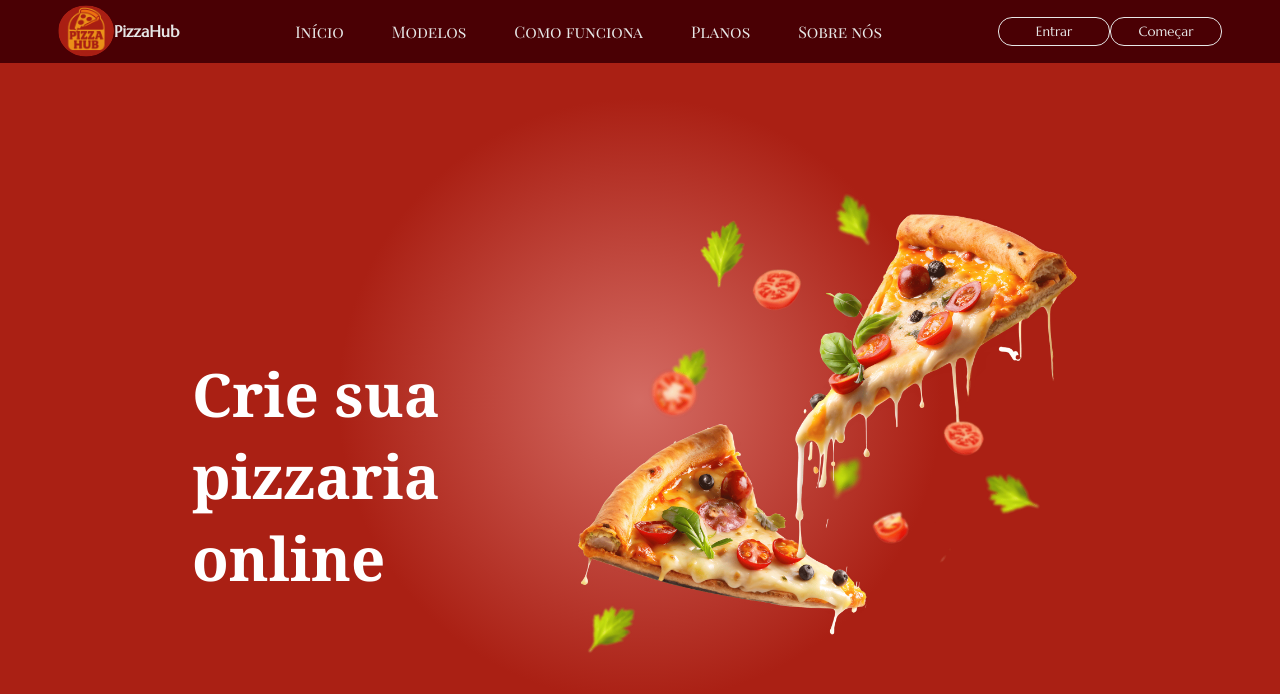
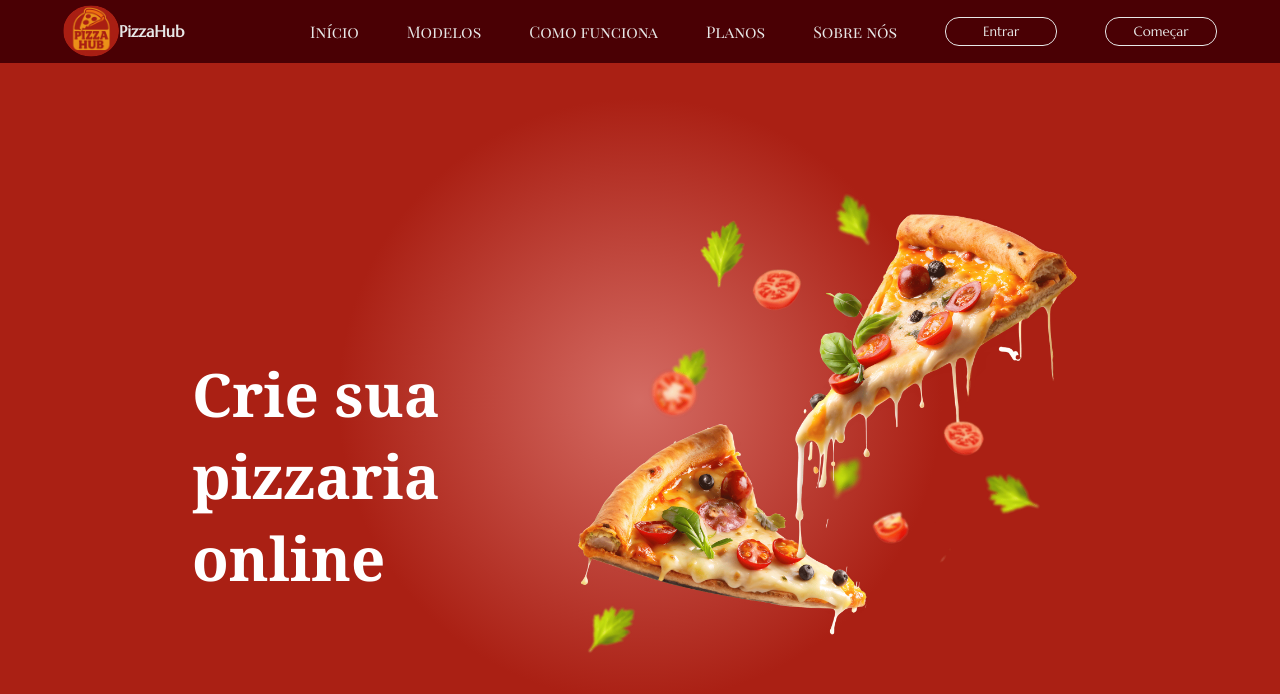
Before and after one commit to pedrohkf/PizzaHub, a Next.js app in the folder front-end/: page / in a window 1280 px wide. Shown: the top 694 px of the page. Built offline with nearby package versions, Linux system fonts and the light colour scheme.

Commit message:
adicionar entrar no menu

```diff
--- a/front-end/src/app/Components/Menu.module.css
+++ b/front-end/src/app/Components/Menu.module.css
@@ -64,13 +64,7 @@
     font-size: 16px;
 }
 
-.suporte {
-    display: flex;
-    align-items: center;
-}
-
-
-.suporte button {
+.links button {
     width: 7rem;
     height: 1.8rem;
     border-radius: 14px;
--- a/front-end/src/app/Components/Menu.tsx
+++ b/front-end/src/app/Components/Menu.tsx
@@ -25,11 +25,10 @@ export default function Menu() {
                 <p>Como funciona</p>
                 <p>Planos</p>
                 <p>Sobre nós</p>
-            </div>
-            <div className={styles.suporte}>
                 <a href="/auth"><button>Entrar</button></a>
                 <a href="/auth"><button>Começar</button></a>
             </div>
+
         </div>
     )
 }
```
